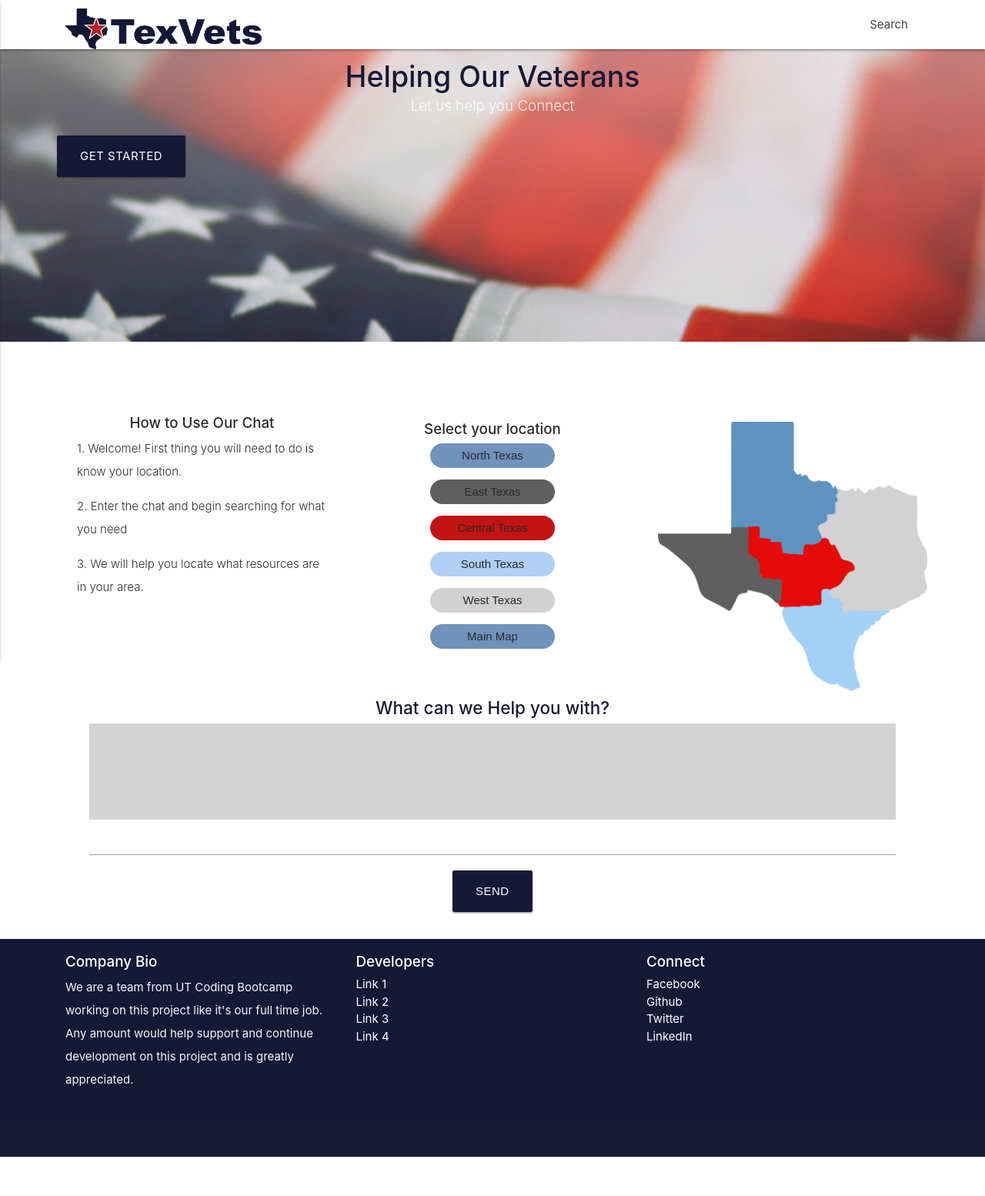
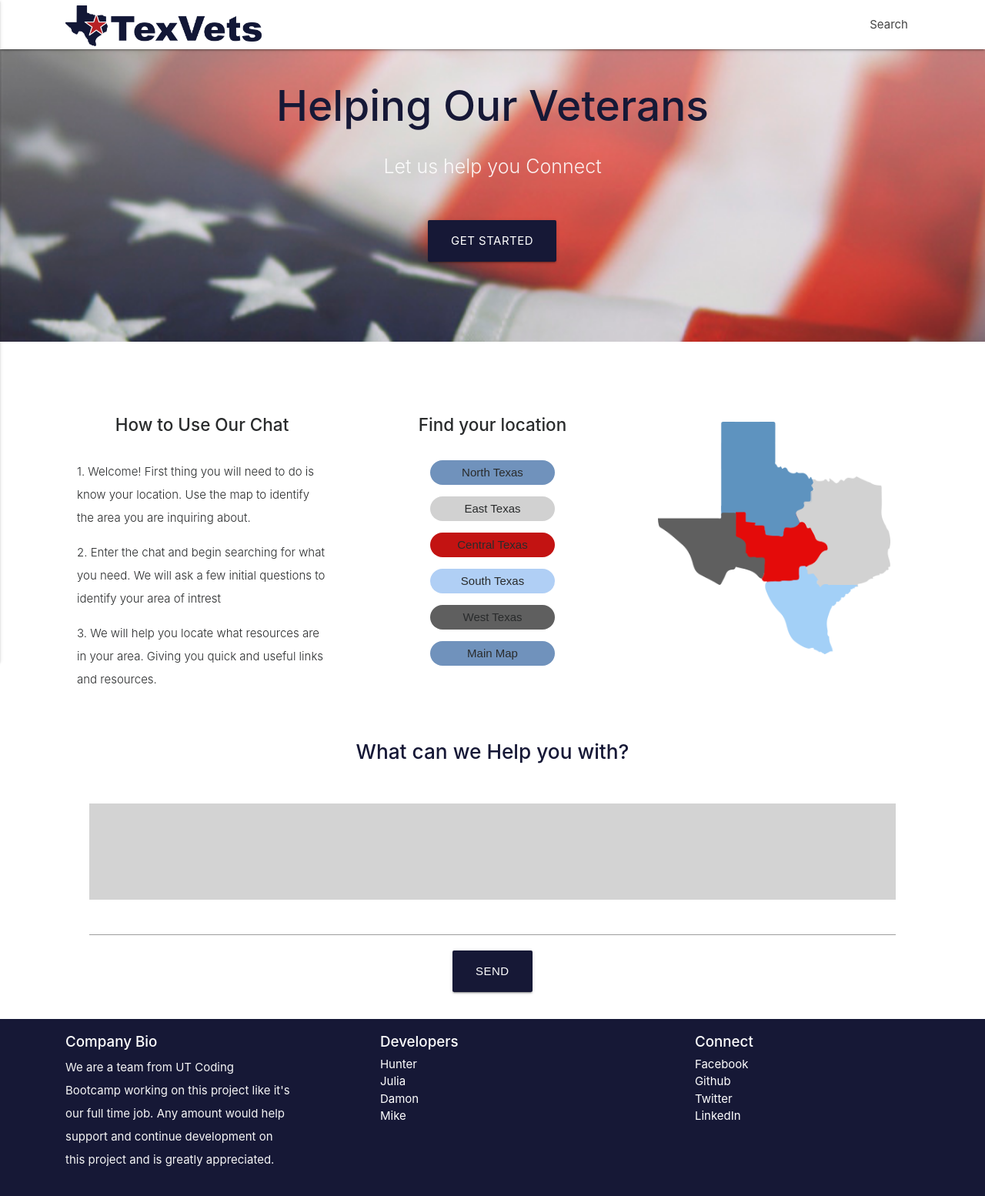
Before and after one commit to Huntario/TexVets.net, a website: page public/index.html in a window 1280 px wide. Shown: the whole page at 77% size. Before the commit the page ends 1503 px from the top, so only its background shows below. Drawn offline with nearby package versions, Linux system fonts and the light colour scheme; no server answers; files whose address does not match are found by name.

Commit message:
fixes for the header and footer section

```diff
--- a/public/css/style.css
+++ b/public/css/style.css
@@ -1,10 +1,5 @@
 /* Custom Stylesheet */
-/**
- * Use this file to override Materialize files so you can update
- * the core Materialize files in the future
- *
- * Made By MaterializeCSS.com
- */
+
 /*/ STATE MAP/*/
 #theButton{
   width: 50%;
@@ -17,36 +12,18 @@
   margin-top: 20%;
 }
 .texas{
-      width: 350px;
+  width: 80%;
 }
-p.n-text + img#ntx{
-  display: block;
-}
+
 #theImage{
       position: absolute;
       z-index: 6;}
-#ntx{
-      position: absolute;
-      display: none;
-      z-index:5 ;}
-#stx{ position: absolute;
-      display: none;
-      z-index: 4;}
-#etx{
-      position: absolute;
-      display: none;
-      z-index: 3;}
-#wtx{ position: absolute;
-      display: none;
-      z-index: 2;}
-#main-tx{
-      position: absolute;
-      display: block;
-      z-index:1 ;}
-
-/*/ CSS/*/
+}
+.addedspace{
+  margin-top: 200px;
+}
+/*/ MESSAGE BOX/*/
 #messages { list-style-type: none; margin: 0; padding: 0; }
-/*/#messages li { padding: 5px 10px; }/*/
 #messages li:nth-child(odd) { background: #eee; }
 
 .message-li{
@@ -60,6 +37,7 @@ p.n-text + img#ntx{
   margin-right: auto;
 }
 
+/*/ NAVIGATION /*/
 nav ul a,
 nav .brand-logo {
   color: #444;
@@ -67,11 +45,16 @@ nav .brand-logo {
 .texvet-logo{
   width: 30%;
   margin-top: .75%;
+  margin-bottom: 1%;
 }
+.header-center{
+  margin-left: auto;
+  margin-right: auto;
+  margin-top: 2.5%;
+}
+/*/ MAIN CONTENT CSS /*/
 p {
   line-height: 2rem;
-}
-.texas-index{
 }
 .space-top{
    margin-top: 25%;
@@ -136,3 +119,15 @@ footer.page-footer {
   margin: 0;
   background-color: #161836;
 }
+h4{
+  margin-bottom: 10%;
+}
+h3{
+  margin-bottom: 5%;
+}
+h1{
+  font-size: 55px;
+}
+#header-tag{
+  font-size: 25px;
+}
--- a/public/index.html
+++ b/public/index.html
@@ -12,6 +12,7 @@
 
 </head>
 <body>
+<!-- TOP OF PAGE -->
   <nav class="white" role="navigation">
     <div class="nav-wrapper container">
       <a id="logo-container" href="#" class="brand-logo">
@@ -28,17 +29,17 @@
     </div>
 
   </nav>
-
+<!-- MAIN BANNER -->
   <div id="index-banner" class="parallax-container">
     <div class="section no-pad-bot">
       <div class="container">
         <br><br>
-        <h1 class="header center text-dark-b">Helping Our Veterans</h1>
+        <h1 class="header center text-dark-b header-center">Helping Our Veterans</h1>
         <div class="row center">
-          <h5 class="header col s12 light">Let us help you Connect</h5>
+          <h5 id="header-tag" class=" header-center header col s12 light">Let us help you Connect</h5>
         </div>
         <div class="row center">
-          <a href="#search-section" id="download-button" class="btn-large waves-effect btn-dark-b">Get Started</a>
+          <a href="#search-section" id="download-button" class="header-center btn-large waves-effect btn-dark-b">Get Started</a>
         </div>
         <br><br>
       </div>
@@ -49,7 +50,7 @@
 
   </div>
 
-
+<!-- PAGE CONTENT -->
   <div class="container">
     <div class="section">
 
@@ -58,29 +59,29 @@
         <div class="col s12 m4">
           <div class="icon-block">
             <div class="space-top"></div>
-            <h5 class="center">How to Use Our Chat</h5>
+            <h4 class="center">How to Use Our Chat</h4>
 
-            <p class="light"> 1. Welcome! First thing you will need to do is know your location.</p>
-             <p class="light"> 2. Enter the chat and begin searching for what you need</p>
+            <p class="light"> 1. Welcome! First thing you will need to do is know your location. Use the map to identify the area you are inquiring about.</p>
+             <p class="light"> 2. Enter the chat and begin searching for what you need. We will ask a few initial questions to identify your area of intrest</p>
              <p class="light"> 3.
-            We will help you locate what resources are in your area.</p>
+            We will help you locate what resources are in your area. Giving you quick and useful links and resources.</p>
           </div>
         </div>
 
         <div class="col s12 m4">
-         <div class="space-top"></div>
           <div class="icon-block">
-            <h5 class="center">Select your location</h5>
+          <div class="space-top"></div>
+            <h4 class="center">Find your location</h4>
 
 <p><input type="button" id="theButton" value="North Texas" style="background-color: #7092bc;" onclick="NpictureChange()"></p>
 
-<p><input type="button" id="theButton" value="East Texas" style="background-color: #5f5f5f;" onclick="EpictureChange()"></p>
+<p><input type="button" id="theButton" value="East Texas" style="background-color: #d1d1d1;" onclick="EpictureChange()"></p>
 
 <p><input type="button" id="theButton" value="Central Texas" style="background-color: #c31312;" onclick="CpictureChange()"></p>
 
 <p><input type="button" id="theButton" value="South Texas" style="background-color: #b0cff5;" onclick="SpictureChange()"></p>
 
-<p><input type="button" id="theButton" value="West Texas" style="background-color: #d1d1d1;" onclick="WpictureChange()"></p>
+<p><input type="button" id="theButton" value="West Texas" style="background-color: #5f5f5f;" onclick="WpictureChange()"></p>
 
 <p><input type="button" id="theButton" value="Main Map" style="background-color: #7092bc;" onclick="MpictureChange()"></p>
 
@@ -91,7 +92,6 @@
         <div class="col s12 m4">
          <div class="space-top"></div>
           <div class="icon-block">
-
             <img id="theImage"
             class="center texas" src="texas-sections.png">
 
@@ -105,7 +105,7 @@
     <div class="section">
       <div class="row">
       <div class="message-section center">
-      <h4 class="text-dark-b">What can we Help you with?</h4>
+      <h3 class="text-dark-b">What can we Help you with?</h3>
             <ul id="messages" style="overflow-y:scroll; height:125px; background:#d3d3d3"></ul>
         <form action="">
           <input class="center" id="m" autocomplete="off" />
@@ -120,20 +120,20 @@
   <footer class="page-footer footer-dark-b">
     <div class="container">
       <div class="row">
-        <div class="col l6 s12">
+        <div class="col s6">
           <h5 class="white-text">Company Bio</h5>
           <p class="grey-text text-lighten-4">We are a team from UT Coding Bootcamp working on this project like it's our full time job. Any amount would help support and continue development on this project and is greatly appreciated.</p>
         </div>
-        <div class="col l3 s12">
+        <div class="col s3 offset-s1">
           <h5 class="white-text">Developers</h5>
           <ul>
-            <li><a class="white-text" href="#">Link 1</a></li>
-            <li><a class="white-text" href="#">Link 2</a></li>
-            <li><a class="white-text" href="#">Link 3</a></li>
-            <li><a class="white-text" href="#">Link 4</a></li>
+            <li><a class="white-text" href="#">Hunter</a></li>
+            <li><a class="white-text" href="#">Julia</a></li>
+            <li><a class="white-text" href="#">Damon</a></li>
+            <li><a class="white-text" href="#">Mike</a></li>
           </ul>
         </div>
-        <div class="col l3 s12">
+        <div class="col s3 offset-s1">
           <h5 class="white-text">Connect</h5>
           <ul>
             <li><a class="white-text" href="#">Facebook</a></li>
```
